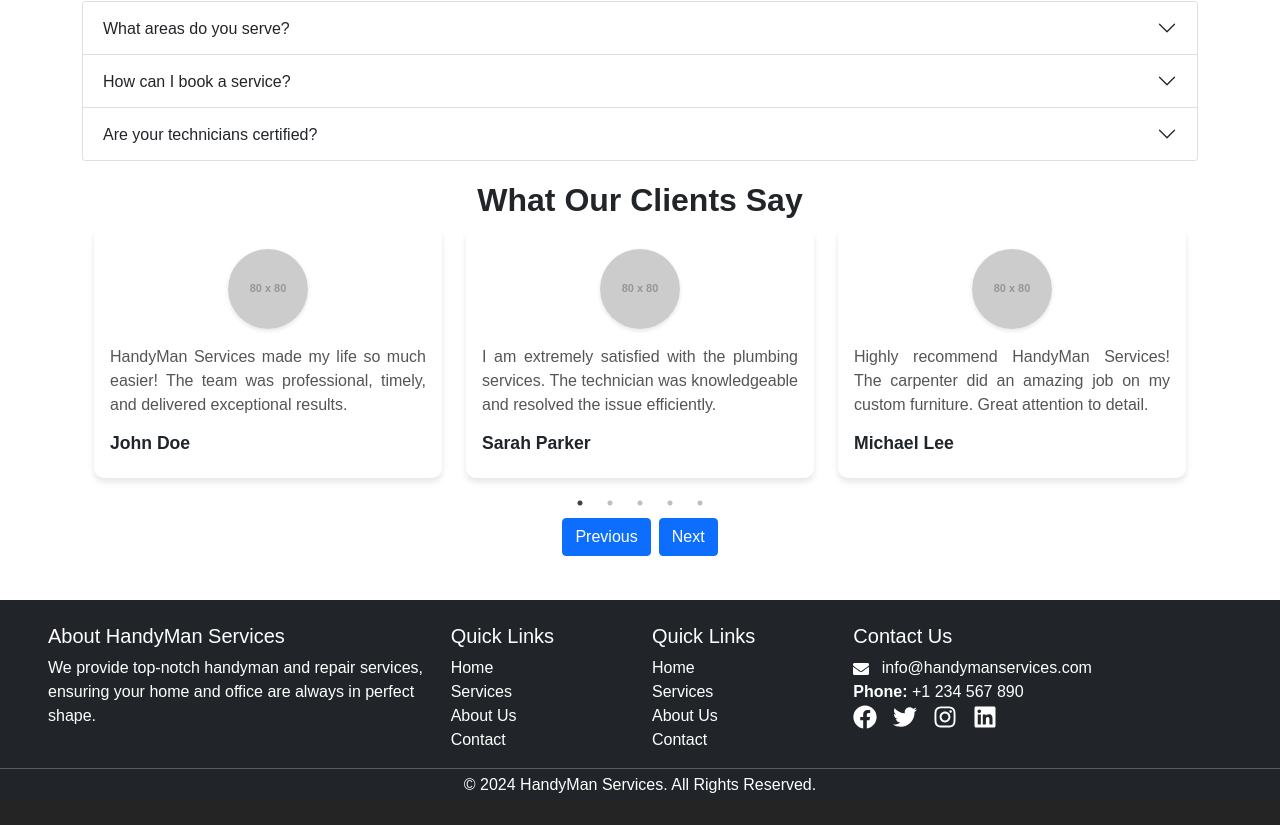
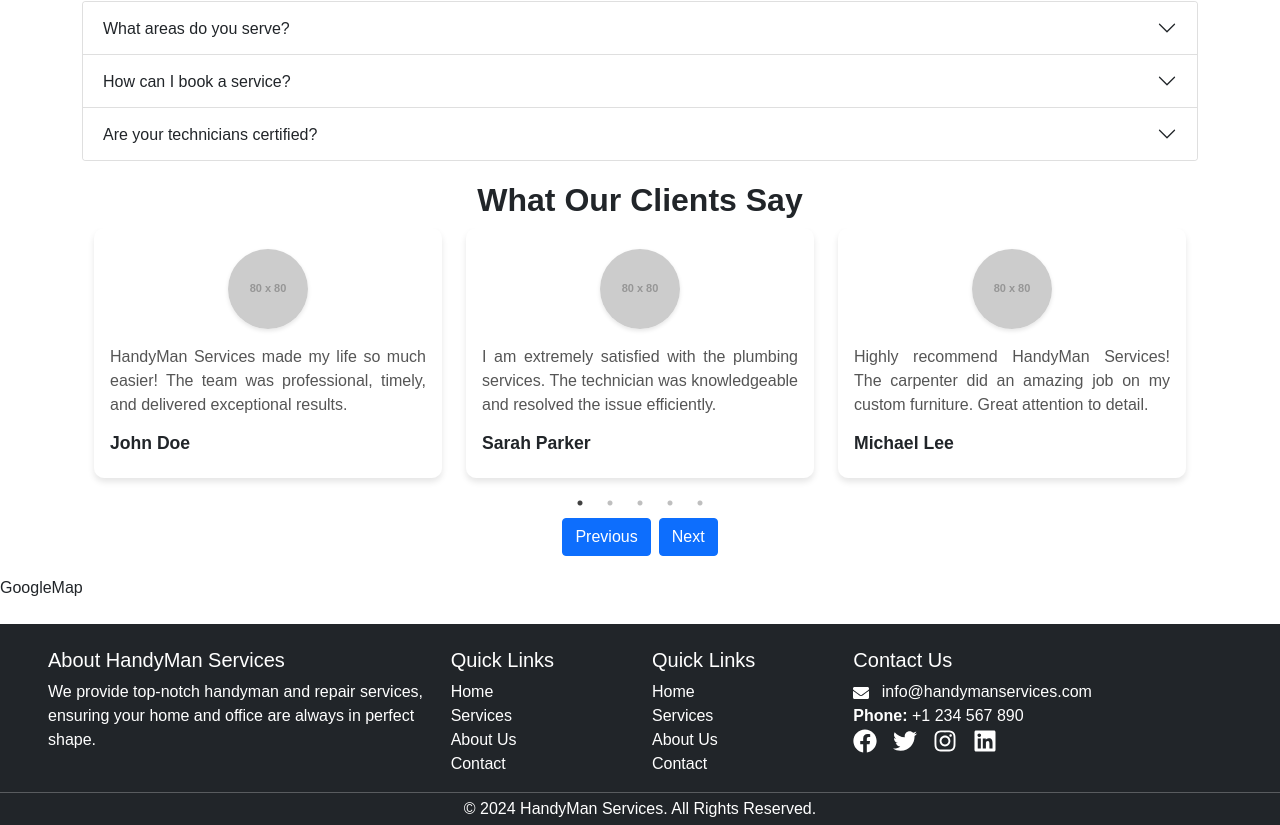
Before and after one commit to nurulazam-dev/mna-handyman-platform, a React (Vite) app: page / in a window 1280 px wide. Shown: the part 3789-4614 px from the top of the page. Before the commit the page ends 4590 px from the top, so only its background shows below. Built offline with nearby package versions, Linux system fonts and the light colour scheme.

Commit message:
GoogleMap component create

```diff
--- a/src/components/GoogleMap.jsx
+++ b/src/components/GoogleMap.jsx
@@ -0,0 +1,5 @@
+const GoogleMap = () => {
+  return <div>GoogleMap</div>;
+};
+
+export default GoogleMap;
--- a/src/pages/Home.jsx
+++ b/src/pages/Home.jsx
@@ -2,6 +2,7 @@ import AboutUs from "../components/AboutUs";
 import ContactBookingForm from "../components/ContactBookingForm";
 import FAskedQuestions from "../components/FAskedQuestions";
 import Features from "../components/Features";
+import GoogleMap from "../components/GoogleMap";
 import Hero from "../components/Hero";
 import HowItWorks from "../components/HowItWorks";
 import MakesUsSpecial from "../components/MakesUsSpecial";
@@ -24,6 +25,7 @@ const Home = () => {
       <SpecialOffers />
       <FAskedQuestions />
       <Testimonials />
+      <GoogleMap />
     </>
   );
 };
```
